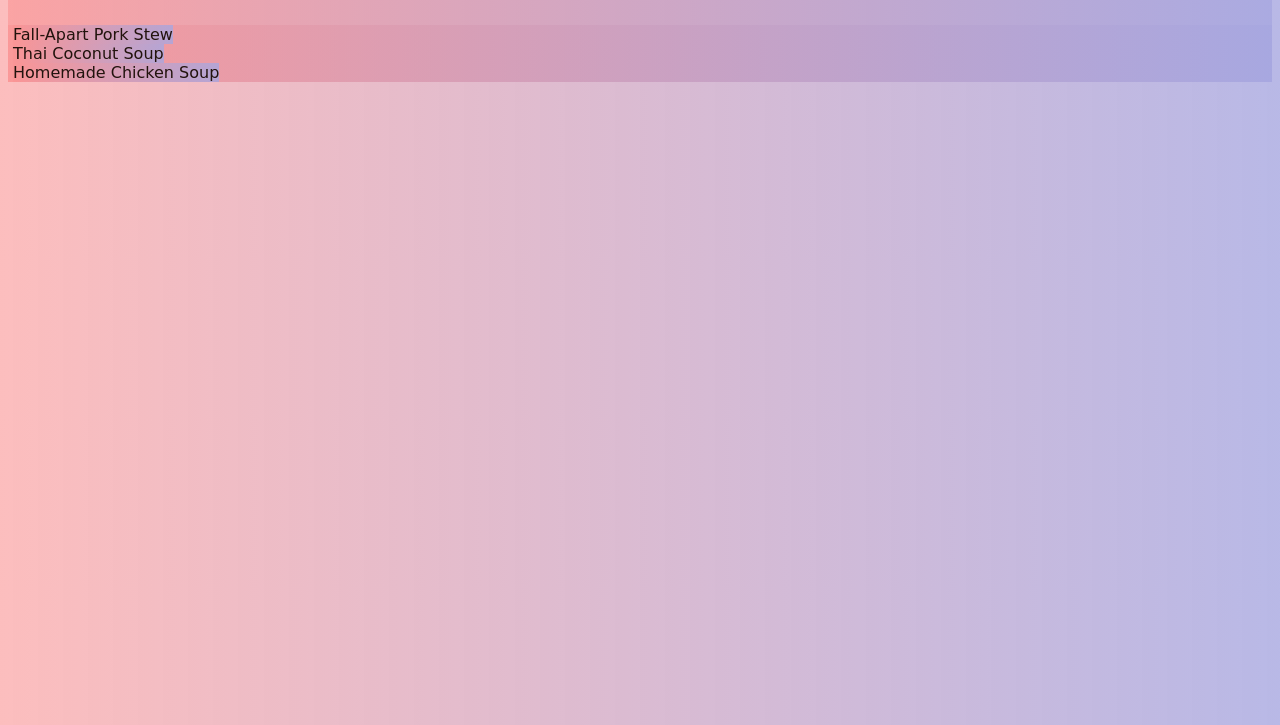
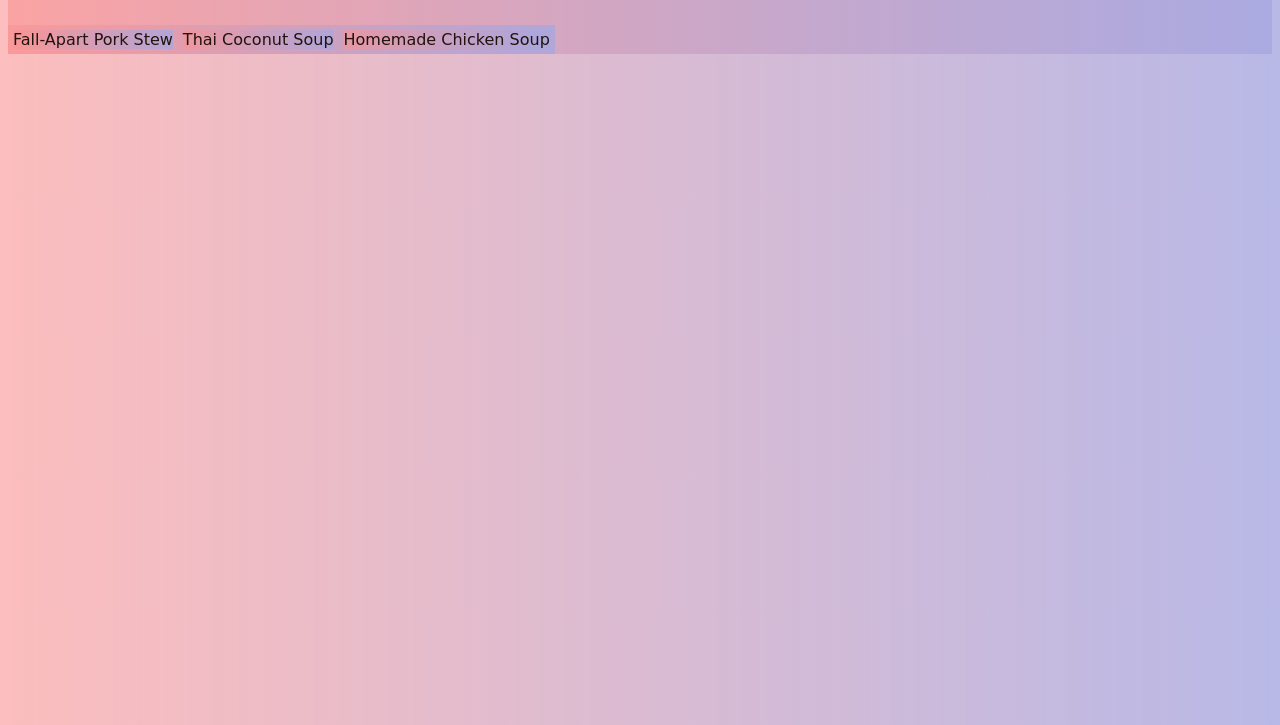
Before and after one commit to ppPacific/odin-recipes, a plain HTML site: page index.html in a window 1280 px wide. Shown: the part 75-800 px from the top of the page. Drawn offline with Linux system fonts and the light colour scheme; a web font is replaced by a local one.

Commit message:
Update styles.css

```diff
--- a/styles.css
+++ b/styles.css
@@ -2,6 +2,10 @@
     color: rgb(34, 19, 13);
     background-image: linear-gradient(90deg, rgba(250, 146, 146, 0.6), rgba(167, 167, 224, 0.8));
     font-family: 'Fredericka the Great', cursive;
+}
+.sub-menu {
+    display: inline-flex;
+    justify-content: center;
 }
 a{
     text-decoration: none;
```
